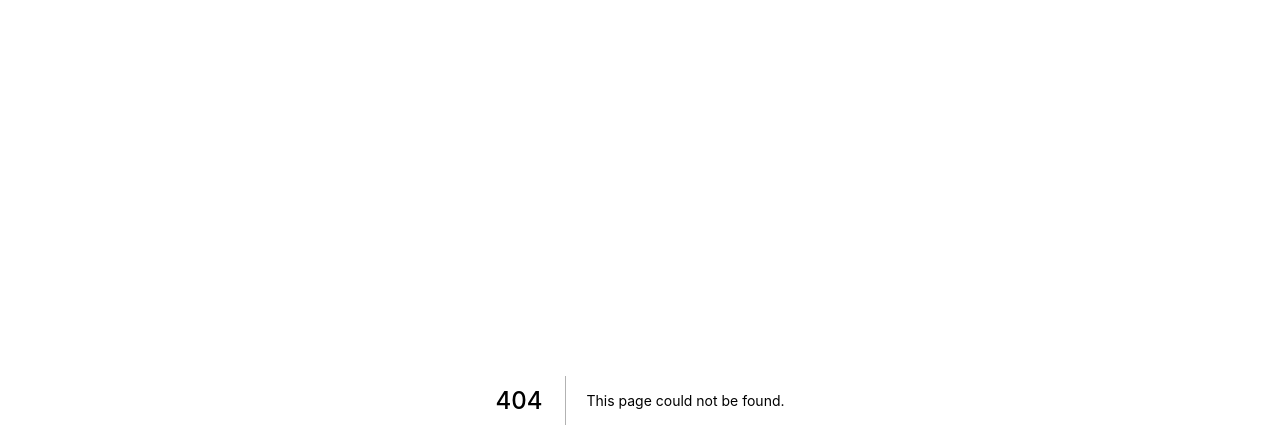
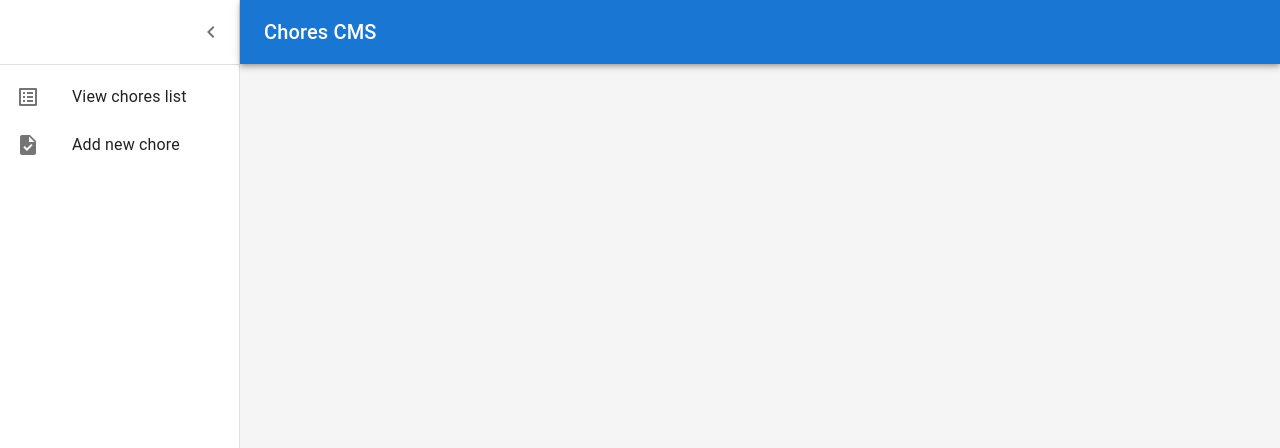
Before and after one commit to st-elmos-fire/autochore, a Next.js app: page /templates/main in a window 1280 px wide. Before the commit this address had no page. Shown: the top 448 px of the page. Built offline with nearby package versions, Linux system fonts and the light colour scheme.

Commit message:
Adds context and a new template

```diff
--- /dev/null
+++ b/pages/contexts/mode-context.ts
@@ -0,0 +1,13 @@
+import { createContext, Dispatch, SetStateAction } from "react";
+
+interface ModeContext {
+    mode: "add" | "view" ;
+    setMode?: Dispatch<SetStateAction<"view" | "add">>;
+}
+
+const ModeContext = createContext<ModeContext>({
+    mode: 'view',
+    setMode: () => {},
+});
+
+export default ModeContext;
--- /dev/null
+++ b/pages/templates/main.tsx
@@ -0,0 +1,165 @@
+import * as React from 'react';
+import { styled, createTheme, ThemeProvider } from '@mui/material/styles';
+import CssBaseline from '@mui/material/CssBaseline';
+import MuiDrawer from '@mui/material/Drawer';
+import Box from '@mui/material/Box';
+import MuiAppBar, { AppBarProps as MuiAppBarProps } from '@mui/material/AppBar';
+import Toolbar from '@mui/material/Toolbar';
+import List from '@mui/material/List';
+import Typography from '@mui/material/Typography';
+import Divider from '@mui/material/Divider';
+import IconButton from '@mui/material/IconButton';
+import Badge from '@mui/material/Badge';
+import Container from '@mui/material/Container';
+import MenuIcon from '@mui/icons-material/Menu';
+import ChevronLeftIcon from '@mui/icons-material/ChevronLeft';
+import NotificationsIcon from '@mui/icons-material/Notifications';
+import Head from 'next/head';
+import { ListItem, ListItemButton, ListItemIcon, ListItemText } from '@mui/material';
+import { ListAlt, Task } from '@mui/icons-material';
+import { useState } from 'react';
+import ModeContext from '../contexts/mode-context';
+
+const drawerWidth: number = 240;
+
+interface AppBarProps extends MuiAppBarProps {
+  open?: boolean;
+}
+
+const AppBar = styled(MuiAppBar, {
+  shouldForwardProp: (prop) => prop !== 'open',
+})<AppBarProps>(({ theme, open }) => ({
+  zIndex: theme.zIndex.drawer + 1,
+  transition: theme.transitions.create(['width', 'margin'], {
+    easing: theme.transitions.easing.sharp,
+    duration: theme.transitions.duration.leavingScreen,
+  }),
+  ...(open && {
+    marginLeft: drawerWidth,
+    width: `calc(100% - ${drawerWidth}px)`,
+    transition: theme.transitions.create(['width', 'margin'], {
+      easing: theme.transitions.easing.sharp,
+      duration: theme.transitions.duration.enteringScreen,
+    }),
+  }),
+}));
+
+const Drawer = styled(MuiDrawer, { shouldForwardProp: (prop) => prop !== 'open' })(
+  ({ theme, open }) => ({
+    '& .MuiDrawer-paper': {
+      position: 'relative',
+      whiteSpace: 'nowrap',
+      width: drawerWidth,
+      transition: theme.transitions.create('width', {
+        easing: theme.transitions.easing.sharp,
+        duration: theme.transitions.duration.enteringScreen,
+      }),
+      boxSizing: 'border-box',
+      ...(!open && {
+        overflowX: 'hidden',
+        transition: theme.transitions.create('width', {
+          easing: theme.transitions.easing.sharp,
+          duration: theme.transitions.duration.leavingScreen,
+        }),
+        width: theme.spacing(7),
+        [theme.breakpoints.up('sm')]: {
+          width: theme.spacing(9),
+        },
+      }),
+    },
+  }),
+  );
+
+  const mdTheme = createTheme();
+
+  const MainTemplate: React.FC = ({children}) => {
+    const [open, setOpen] = useState(true);
+    const [mode, setMode] = useState<'view' | 'add'>('view');
+    const toggleDrawer = () => {
+      setOpen(!open);
+    };
+
+    return (
+      <ThemeProvider theme={mdTheme}>
+      <Head>
+        <title>Chores CMS</title>
+        <meta name="description" content="Add your chores here!" />
+        <link rel="icon" href="/favicon.ico" />
+      </Head>
+      <ModeContext.Provider value={{mode}}>
+      <Box sx={{ display: 'flex' }}>
+        <CssBaseline />
+        <AppBar position="absolute" open={open}>
+          <Toolbar sx={{pr: '24px'}}>
+          <IconButton edge="start" color="inherit" aria-label="open drawer"
+            onClick={toggleDrawer}
+            sx={{
+              marginRight: '36px',
+              ...(open && { display: 'none' }),
+            }}
+            >
+            <MenuIcon />
+          </IconButton>
+          <Typography component="h1" variant="h6" color="inherit" noWrap sx={{ flexGrow: 1 }}>
+            Chores CMS
+          </Typography>
+        </Toolbar>
+        </AppBar>
+          <Drawer variant="permanent" open={open}>
+            <Toolbar
+              sx={{
+                display: 'flex',
+                alignItems: 'center',
+                justifyContent: 'flex-end',
+                px: [1],
+              }}
+              >
+              <IconButton onClick={toggleDrawer}>
+                <ChevronLeftIcon />
+              </IconButton>
+            </Toolbar>
+            <Divider />
+            <List>
+
+                <ListItem disablePadding>
+                  <ListItemButton onClick={() => setMode('view')}>
+                    <ListItemIcon>
+                      <ListAlt />
+                    </ListItemIcon>
+                    <ListItemText primary="View chores list" />
+                  </ListItemButton>
+                </ListItem>
+                <ListItem disablePadding>
+                  <ListItemButton onClick={() => setMode('add')}>
+                    <ListItemIcon>
+                      <Task />
+                    </ListItemIcon>
+                    <ListItemText primary="Add new chore  " />
+                  </ListItemButton>
+                </ListItem>
+            </List>
+          </Drawer>
+          <Box
+            component="main"
+            sx={{
+              backgroundColor: (theme) =>
+              theme.palette.mode === 'light'
+              ? theme.palette.grey[100]
+              : theme.palette.grey[900],
+              flexGrow: 1,
+              height: '100vh',
+              overflow: 'auto',
+            }}
+            >
+            <Toolbar />
+            <Container maxWidth="lg" sx={{ mt: 4, mb: 4 }}>
+                {children}
+            </Container>
+          </Box>
+        </Box>
+        </ModeContext.Provider>
+      </ThemeProvider>
+      );
+    }
+
+    export default MainTemplate
```
Also changed, not shown: components/chore-form/index.tsx (+9 -5 lines), pages/index.tsx (+63 -26 lines).
